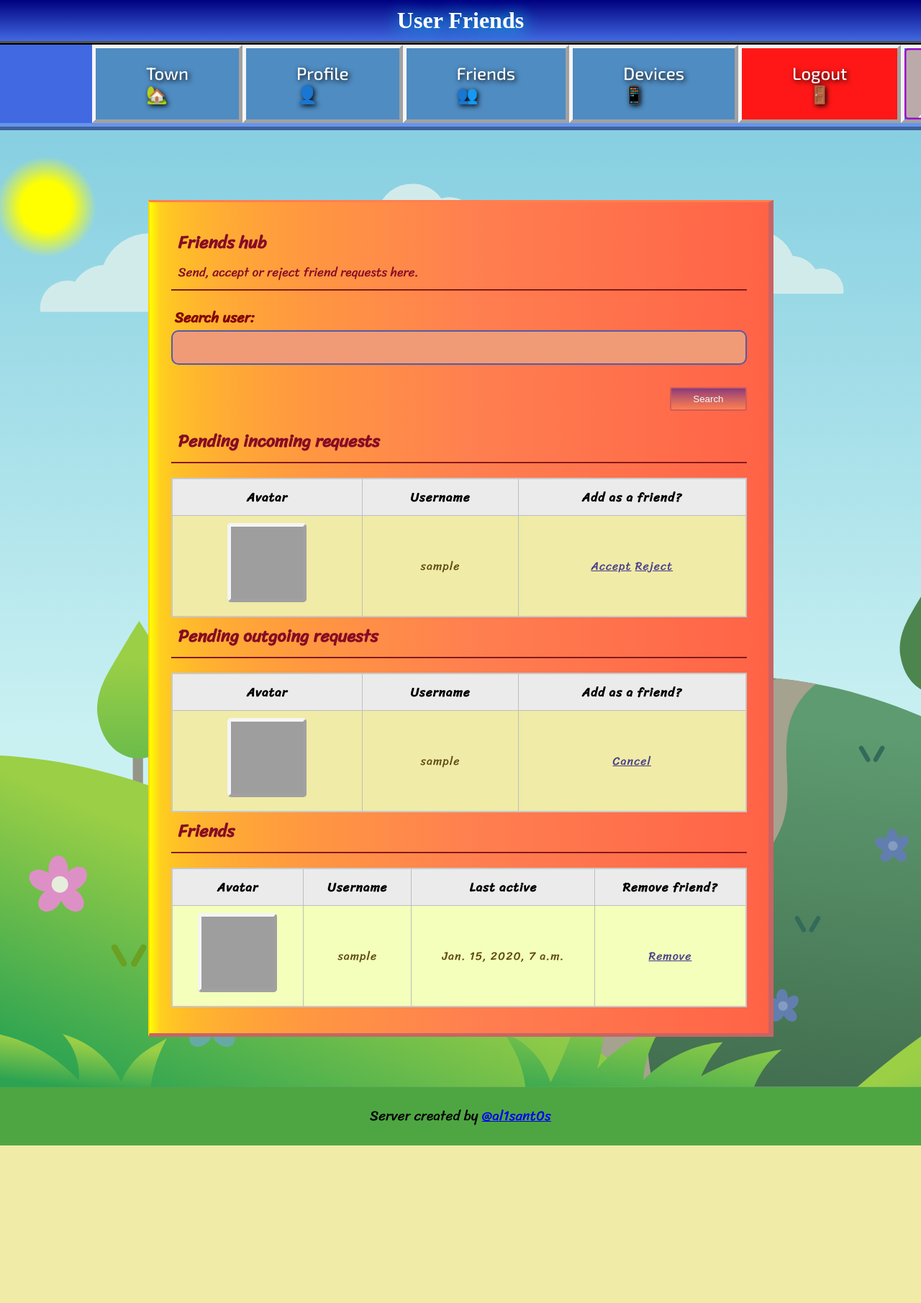
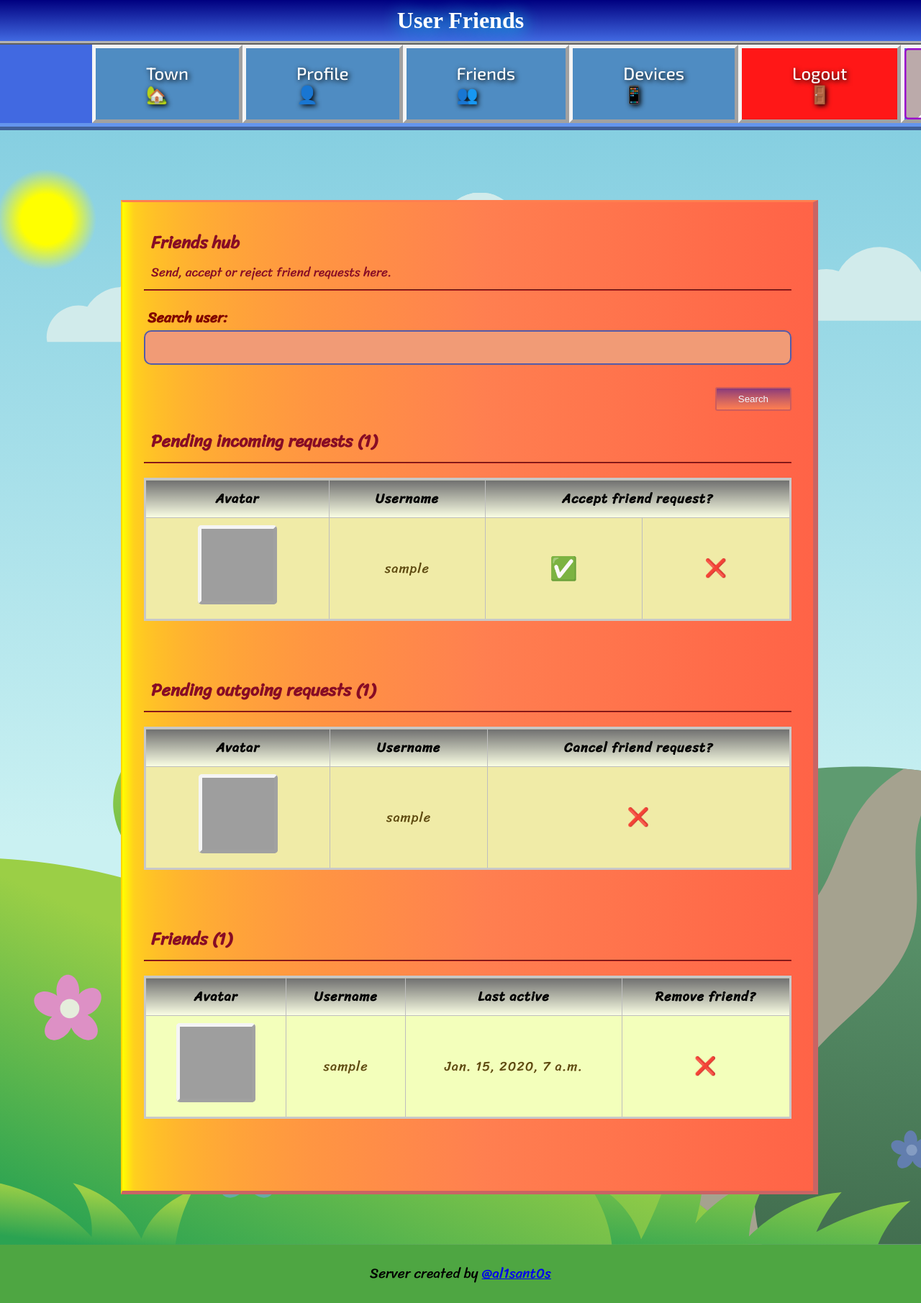
Before and after one commit to al1sant0s/springfield, a Django app: page /dashboard/friends/ in a window 1280 px wide; the page is wider, and only the part inside the window is pictured. Shown: that part at 72% size. Before the commit the page ends 1592 px from the top of that part, so only its background shows below. Run offline with Django 5.2, Linux system fonts and the light colour scheme; a user stored in the database is signed in; tables that the repository leaves empty hold one stand-in row (values such as "Sample post"); parts of the project's set-up code (start-up, migrations or seed data) failed here and were passed over; some web fonts are replaced; grey boxes are pictures that could not be loaded.

Commit message:
Fix server not capturing device model and complete dashboard styling for friends and devices pages

```diff
--- a/dashboard/static/dashboard/friends.css
+++ b/dashboard/static/dashboard/friends.css
@@ -1,6 +1,6 @@
 .wide-section {
   width: 100%;
-  max-width: 800px;
+  max-width: 900px;
 }
 
 .wide-section label {
@@ -23,26 +23,22 @@
 }
 
 .tableFixHead {
- overflow-y: auto; /* make the table scrollable if height is more than 200 px  */
-height: 200px; /* gives an initial height of 200px to the table */
-}
-
-.tableFixHead thead th {
-  position: sticky; /* make the table heads sticky */
-  top: -1px; /* table head will be placed from the top of the table and sticks to it */
+  overflow-y: auto; /* Make the table scrollable if height is more than the what is specified bellow */
+  max-height: 620px;
+  margin: 0 auto 70px auto;
 }
 
 table {
   border-collapse: collapse;
-  border: 2px solid rgb(200,200,200);
+  border: 3px solid #c8c8c8;
   letter-spacing: 1px;
-  margin: 0 auto;
   width: 100%;
 }
 
 td, th {
-  border: 1px solid rgb(190,190,190);
+  border: 1px solid #bebebe;
   padding: 10px 20px;
+  font-size: 1.15em;
 }
 
 td.avatar img {
@@ -51,9 +47,8 @@ td.avatar img {
 }
 
 th {
-  font-size: 1.075em;
   font-weight: 700;
-  background-color: rgb(235,235,235);
+  background: linear-gradient(#6f6f6f, #fbffe5);
 }
 
 td {
@@ -73,9 +68,21 @@ caption {
   padding: 10px;
 }
 
-
 table div input {
   display: block;
   width: 250px;
   background-color: red;
 }
+
+.action-button {
+  text-decoration: none;
+  padding: 20px;
+}
+
+.confirm-action {
+  font-size: 1.7em;
+}
+
+.decline-action {
+  font-size: 1.35em;
+}
--- a/dashboard/static/dashboard/styles.css
+++ b/dashboard/static/dashboard/styles.css
@@ -68,7 +68,7 @@ button {
 header {
   color: white;
   background: linear-gradient(navy, royalblue);
-  border-bottom: 5px ridge black;
+  border-bottom: 5px ridge #b3b3b3;
 }
 
 header h1 {
--- a/dashboard/templates/dashboard/devices.html
+++ b/dashboard/templates/dashboard/devices.html
@@ -84,7 +84,7 @@
                         {{ device.last_active }}
                       </td>
                       <td>
-                        <a class="send-request" href="{{ device.remove_url }}">Remove!</a>
+                        <a class="action-button decline-action" aria-label="Remove device" title="Remove device" href="{{ device.remove_url }}">❌</a>
                       </td>
                     </tr>
                   {% endfor %}
--- a/dashboard/templates/dashboard/friends.html
+++ b/dashboard/templates/dashboard/friends.html
@@ -70,8 +70,9 @@
             </div>
           </form>
           {% if search_matches %}
-            <h2>Search results</h2>
+            <h2>Search results ({{ search_matches|length }})</h2>
             <hr>
+            <div class="tableFixHead">
               <table>
                 <colgroup>
                 <col class="column-avatar">
@@ -92,15 +93,17 @@
                       {{ match.username }}
                     </td>
                     <td>
-                    <a class="send-request" href="{{ match.invite_url }}">Add!</a>
+                      <a class="action-button confirm-action" aria-label="Add as a friend" title="Add as a friend" href="{{ match.invite_url }}">✅</a>
                     </td>
                   </tr>
                 {% endfor %}
               </table>
+            </div>
           {% endif %}
           {% if received_requests %}
-            <h2>Pending incoming requests</h2>
+          <h2>Pending incoming requests ({{ received_requests|length }})</h2>
             <hr>
+            <div class="tableFixHead">
               <table>
                 <colgroup>
                 <col class="column-avatar">
@@ -110,7 +113,7 @@
                 <tr>
                   <th>Avatar</th>
                   <th>Username</th>
-                <th>Add as a friend?</th>
+                  <th colspan="2">Accept friend request?</th>
                 </tr>
                 {% for match in received_requests %}
                   <tr>
@@ -121,16 +124,20 @@
                       {{ match.username }}
                     </td>
                     <td>
-                    <a class="accept-request" href="{{ match.accept_url }}">Accept</a>
-                    <a class="reject-request" href="{{ match.reject_url }}">Reject</a>
+                      <a class="action-button confirm-action" aria-label="Accept friend request" title="Accept friend request" href="{{ match.accept_url }}">✅</a>
+                    </td>
+                    <td>
+                      <a class="action-button decline-action" aria-label="Reject friend request" title="Reject friend request" href="{{ match.reject_url }}">❌</a>
                     </td>
                   </tr>
                 {% endfor %}
               </table>
+            </div>
           {% endif %}
           {% if sent_requests %}
-            <h2>Pending outgoing requests</h2>
+            <h2>Pending outgoing requests ({{ sent_requests|length }})</h2>
             <hr>
+            <div class="tableFixHead">
               <table>
                 <colgroup>
                 <col class="column-avatar">
@@ -140,7 +147,7 @@
                 <tr>
                   <th>Avatar</th>
                   <th>Username</th>
-                <th>Add as a friend?</th>
+                  <th>Cancel friend request?</th>
                 </tr>
                 {% for match in sent_requests %}
                   <tr>
@@ -151,14 +158,15 @@
                       {{ match.username }}
                     </td>
                     <td>
-                    <a class="cancel-request" href="{{ match.cancel_url }}">Cancel</a>
+                      <a class="action-button decline-action" aria-label="Cancel friend request" title="Cancel friend request" href="{{ match.cancel_url }}">❌</a>
                     </td>
                   </tr>
                 {% endfor %}
               </table>
+            </div>
           {% endif %}
           {% if friends %}
-            <h2>Friends</h2>
+            <h2>Friends ({{ friends|length }})</h2>
             <hr>
             <div class="tableFixHead">
               <table>
@@ -188,7 +196,7 @@
                         {{ match.last_active }}
                       </td>
                       <td>
-                      <a class="remove-request" href="{{ match.remove_url }}">Remove</a>
+                        <a class="action-button decline-action" aria-label="Remove friend" title="Remove friend" href="{{ match.remove_url }}">❌</a>
                       </td>
                     </tr>
                   {% endfor %}
--- a/events/views.py
+++ b/events/views.py
@@ -29,9 +29,9 @@ def pinEvents(request, device_id):
 
     json_data = json.loads(decompressed_data)
 
-    if "didm" in json_data[0]:
+    if "didm" in json_data[0] and "gaid" in json_data[0]["didm"]:
 
-        token = get_object_or_404(DeviceToken, advertising_id=uuid.uuid5(uuid.NAMESPACE_OID, json_data[0]["didm"].get("gaid")))
+        token = get_object_or_404(DeviceToken, advertising_id=uuid.uuid5(uuid.NAMESPACE_OID, json_data[0]["didm"]["gaid"]))
 
         # Update device_id.
         if token.device_id != device_id:
--- a/proxy/views.py
+++ b/proxy/views.py
@@ -218,7 +218,7 @@ def links(request):
                 {
                     "newCreated": False,
                     "personaId": token.user.persona_id,
-                    "personaNamespace": request.GET.get("personaNamespace", "cem_ea_id"),
+                    "personaNamespace": request.GET.get("personaNamespace", "gsp-redcrow-simpsons4"),
                     "pidGamePersonaMappingId": token.user.persona_id,
                     "pidId": token.user.user_id,
                     "status":"ACTIVE"
--- a/springfield/settings.py
+++ b/springfield/settings.py
@@ -43,6 +43,7 @@ CSRF_TRUSTED_ORIGINS = [
     f'http://127.0.0.1:{port}'
 ]
 
+INTERNAL_IPS = ['localhost', '127.0.0.1']
 
 # Application definition
 
@@ -62,12 +63,14 @@ INSTALLED_APPS = [
     'django.contrib.sessions',
     'django.contrib.messages',
     'django.contrib.staticfiles',
+    'debug_toolbar',
 ]
 
 MIDDLEWARE = [
     'django.middleware.security.SecurityMiddleware',
     'django.contrib.sessions.middleware.SessionMiddleware',
     'django.middleware.gzip.GZipMiddleware',
+    'debug_toolbar.middleware.DebugToolbarMiddleware',
     'django.middleware.common.CommonMiddleware',
     'django.middleware.csrf.CsrfViewMiddleware',
     'django.contrib.auth.middleware.AuthenticationMiddleware',
--- a/springfield/urls.py
+++ b/springfield/urls.py
@@ -17,6 +17,9 @@ Including another URLconf
 from django.contrib import admin
 from django.urls import include, path
 
+from django.urls import include, path
+from debug_toolbar.toolbar import debug_toolbar_urls
+
 urlpatterns = [
     path('mh/', include('mh.urls')),
     path('director/', include('director.urls')),
@@ -28,4 +31,4 @@ urlpatterns = [
     path('dashboard/', include('dashboard.urls')),
     path('admin/', admin.site.urls),
     path('', include('events.urls')),
-]
+] + debug_toolbar_urls()
```
Lines whose indentation alone changed are shown as unchanged.
